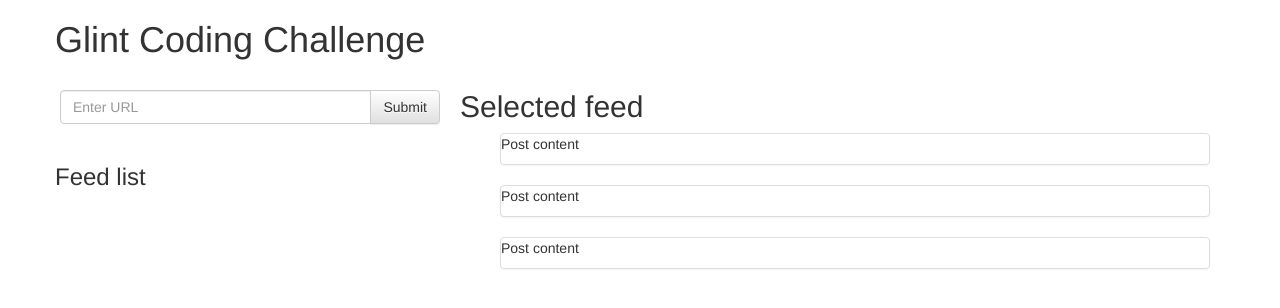
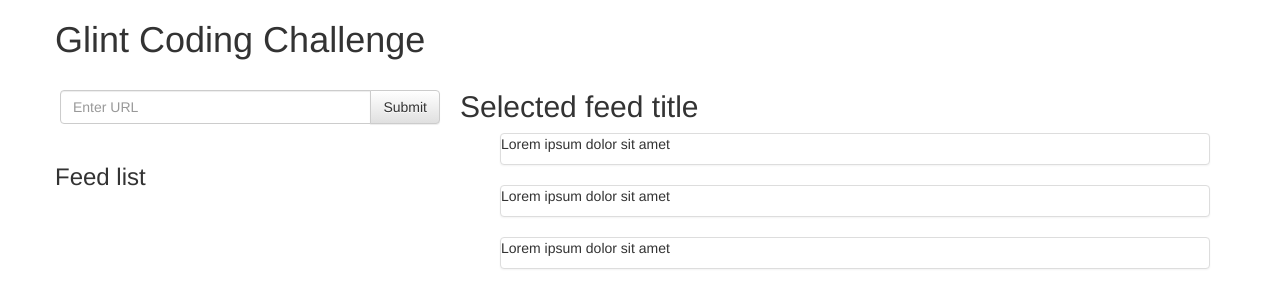
Before and after one commit to sengeezer/tnilg, a React (Create React App) app: page / in a window 1280 px wide. Shown: the top 308 px of the page. Built offline with nearby package versions, Linux system fonts and the light colour scheme.

Commit message:
Progress on postList and rendering

```diff
--- a/src/components/Post.js
+++ b/src/components/Post.js
@@ -3,8 +3,8 @@
 
 export default (props) => {
   return (
-    <Panel header={<strong>{props.title}</strong>}>
-      <p>Post content</p>
+    <Panel header={<h4><strong>{props.title}</strong><span> - {props.date}</span></h4>}>
+      <p>{props.content}</p>
     </Panel>
   );
 };
--- a/src/containers/PostsList.js
+++ b/src/containers/PostsList.js
@@ -3,19 +3,28 @@
 import Post from '../components/Post';
 
 class PostsList extends Component {
+  renderPost(postData) {
+    const title = postData.data.title;
+    const date = postData.data.created_utc;
+    const content = postData.data.selftext;
+
+    return (
+      <Post title="{title}" date="{date}" content="{content}" />
+    );
+  }
   render() {
     return (
       <div>
-        <h2>Selected feed</h2>
+        <h2>Selected feed title</h2>
         <ul className="postsList">
           <li>
-            <Post title="Post #1" />
+            <Post title="Post #1" date="14/12/17" content="Lorem ipsum dolor sit amet" />
           </li>
           <li>
-            <Post title="Post #2" />
+            <Post title="Post #2" date="15/12/17" content="Lorem ipsum dolor sit amet" />
           </li>
           <li>
-            <Post title="Post #3" />
+            <Post title="Post #3" date="16/12/17" content="Lorem ipsum dolor sit amet" />
           </li>
         </ul>
       </div>
```
Also changed, not shown: 1 other file (tests, documents, lock files or other folders).
